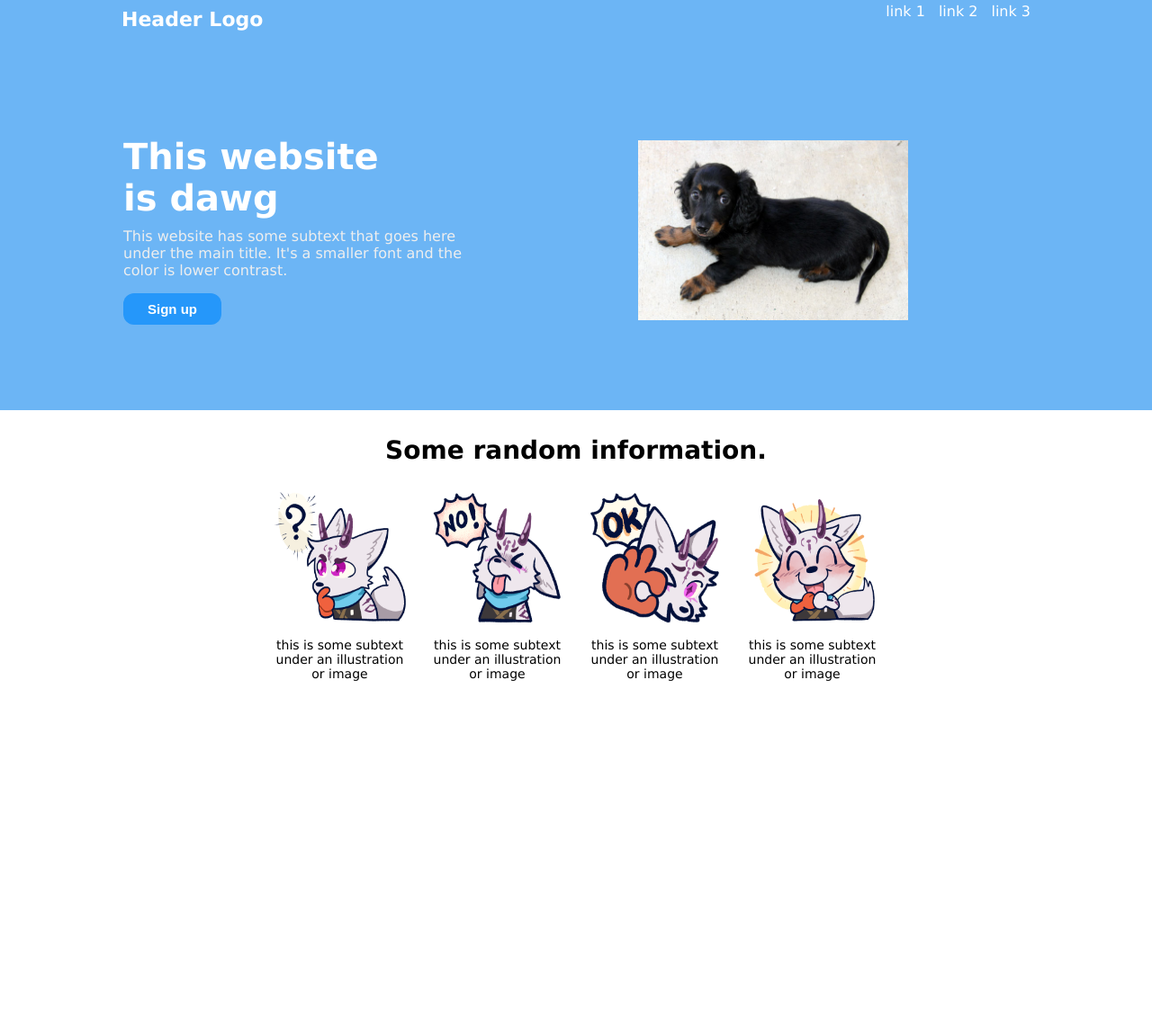
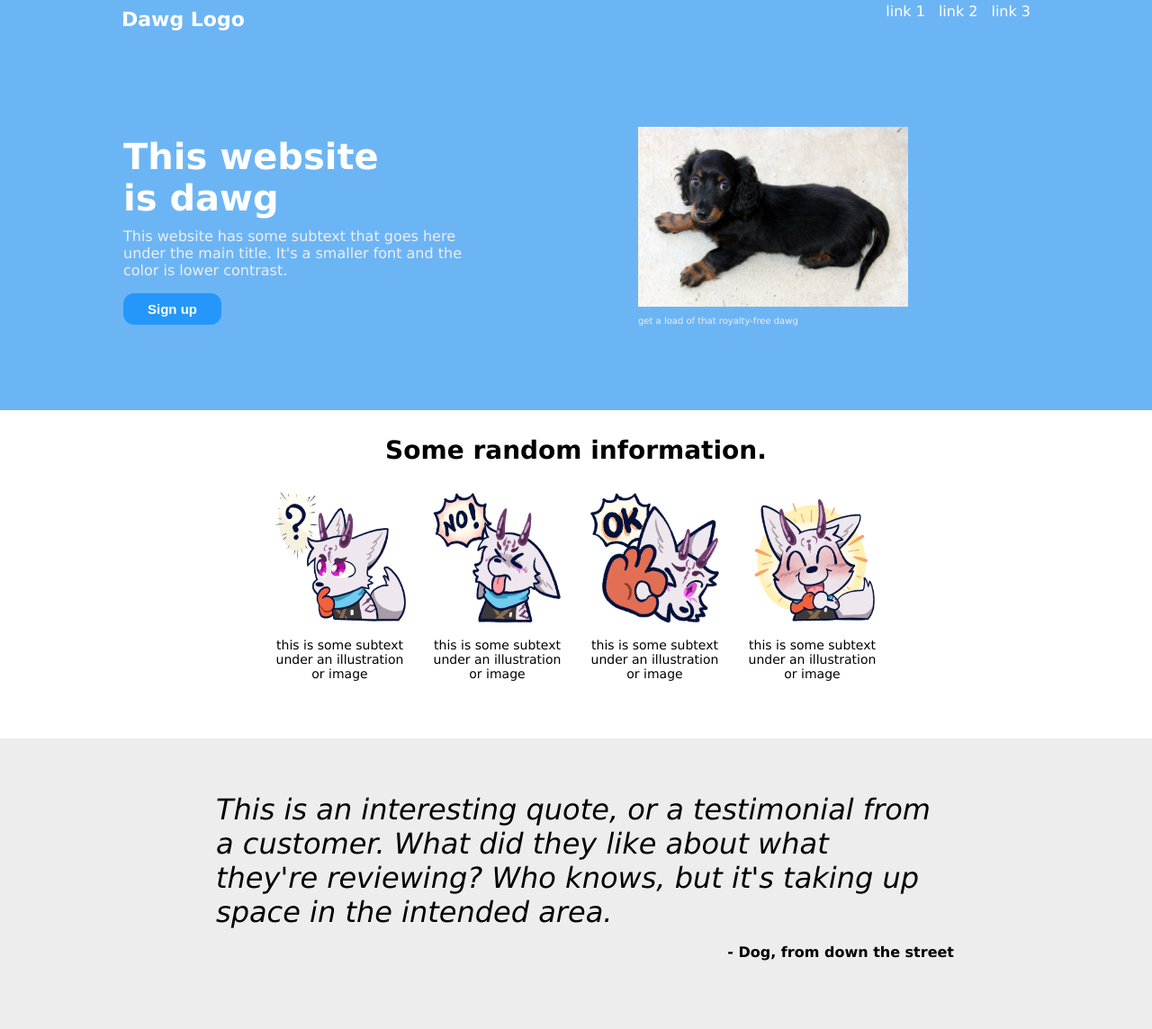
Before and after one commit to ktonecafe/webprac-TOP, a plain HTML site: page index.html in a window 1280 px wide. Shown: the part 13-1157 px from the top of the page at 90% size. Before the commit the page ends 800 px from the top, so only its background shows below. Drawn offline with Linux system fonts and the light colour scheme.

Commit message:
Added the testimonial section. Added a line under the main dog img.

```diff
--- a/index.html
+++ b/index.html
@@ -8,7 +8,7 @@
 <body>
     <div class="header">
         <div class="hlogo">
-            <p>Header Logo</p>
+            <p>Dawg Logo</p>
         </div>
         <div class="navlinks">
             <ul>
@@ -27,6 +27,7 @@
             </p>
             <button class="btnone">Sign up</button>
         </div>
+        <div class="dawgimg">
             <img
                 class="dawg"
                 src="./images/ren.jpg"
@@ -34,6 +35,8 @@
                 height="200px"
                 alt="A young curly-haired daschund."
             />
+            <p class="subimg">get a load of that royalty-free dawg</p>
+        </div>
     </div>
     <div class="imgsection">
         <p class="midtxt">Some random information.</p>
@@ -50,4 +53,12 @@
             <p>this is some subtext under an illustration or image</p>
         </div>
     </div>
+    <div class="testimonial">
+        <p class="dogtxt">
+            This is an interesting quote, or a testimonial from a customer. What
+            did they like about what they're reviewing? Who knows, but it's
+            taking up space in the intended area.
+        </p>
+        <p class="fromdog">- Dog, from down the street</p>
+    </div>
 </body>
--- a/style.css
+++ b/style.css
@@ -1,6 +1,5 @@
 body {
     font-family: "Lucida Sans", sans-serif;
-    overflow: hidden;
     margin: 0;
 }
 
@@ -63,6 +62,13 @@ li {
     background-color: #6cb5f5;
 }
 
+.dawgimg {
+    display: inline-flex;
+    flex-direction: column;
+    font-size: 10px;
+    color: #eeeeee;
+}
+
 .btnone {
     width: auto;
     height: 35px;
@@ -98,7 +104,31 @@ li {
     font-size: 14px;
     width: 675px;
 }
+.fourtxt {
+    margin-bottom: 50px;
+}
 .dogs {
     width: 150px;
     height: 150px;
 }
+
+.testimonial {
+    display: flex;
+    flex-direction: column;
+    padding: 60px;
+    background-color: #ededed;
+}
+
+.dogtxt {
+    font-style: italic;
+    font-size: 32px;
+    font-weight: 100;
+    width: 800px;
+    align-self: center;
+    margin: 0;
+}
+.fromdog {
+    font-weight: 900;
+    align-self: flex-end;
+    padding-right: 160px;
+}
```
Lines whose indentation alone changed are shown as unchanged.
